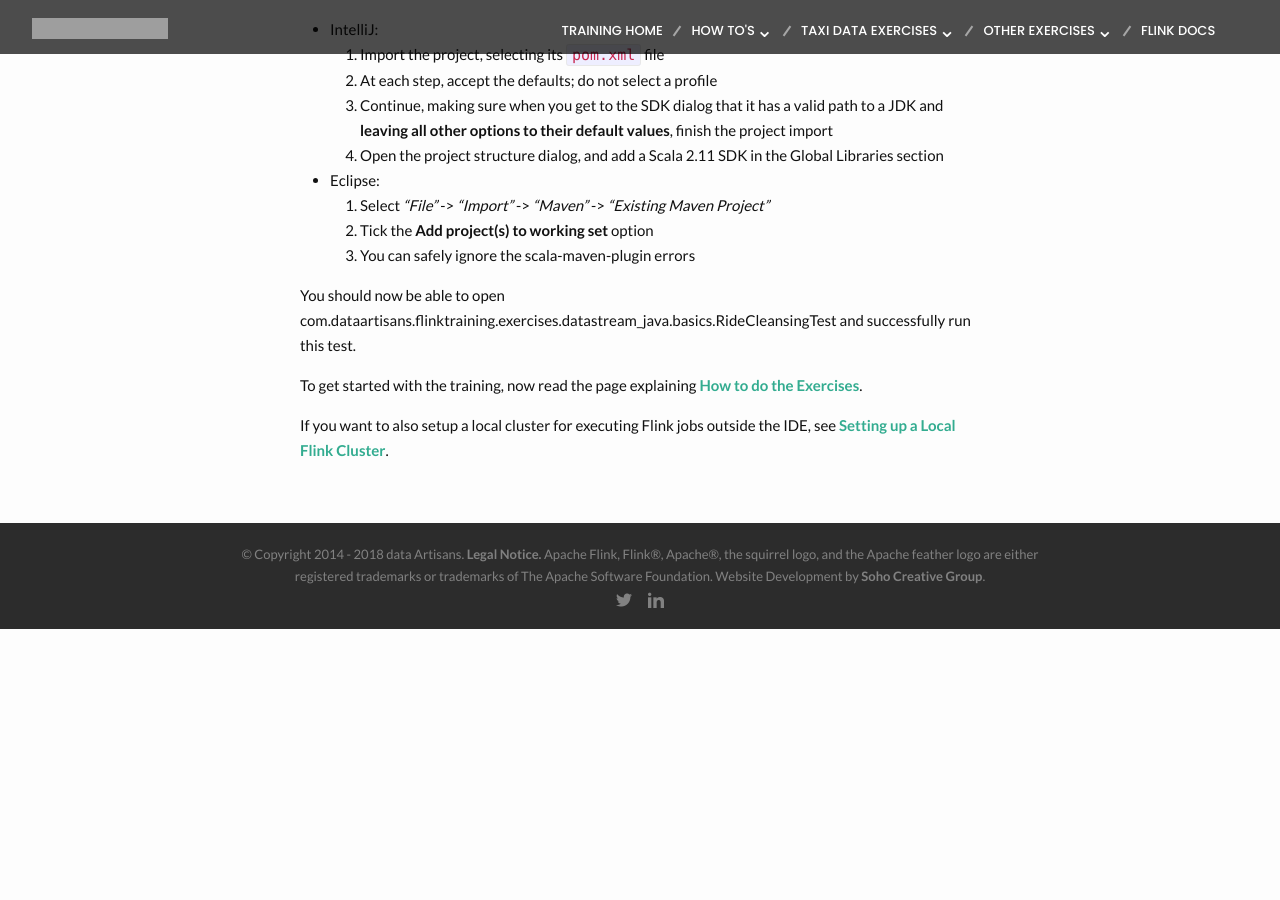
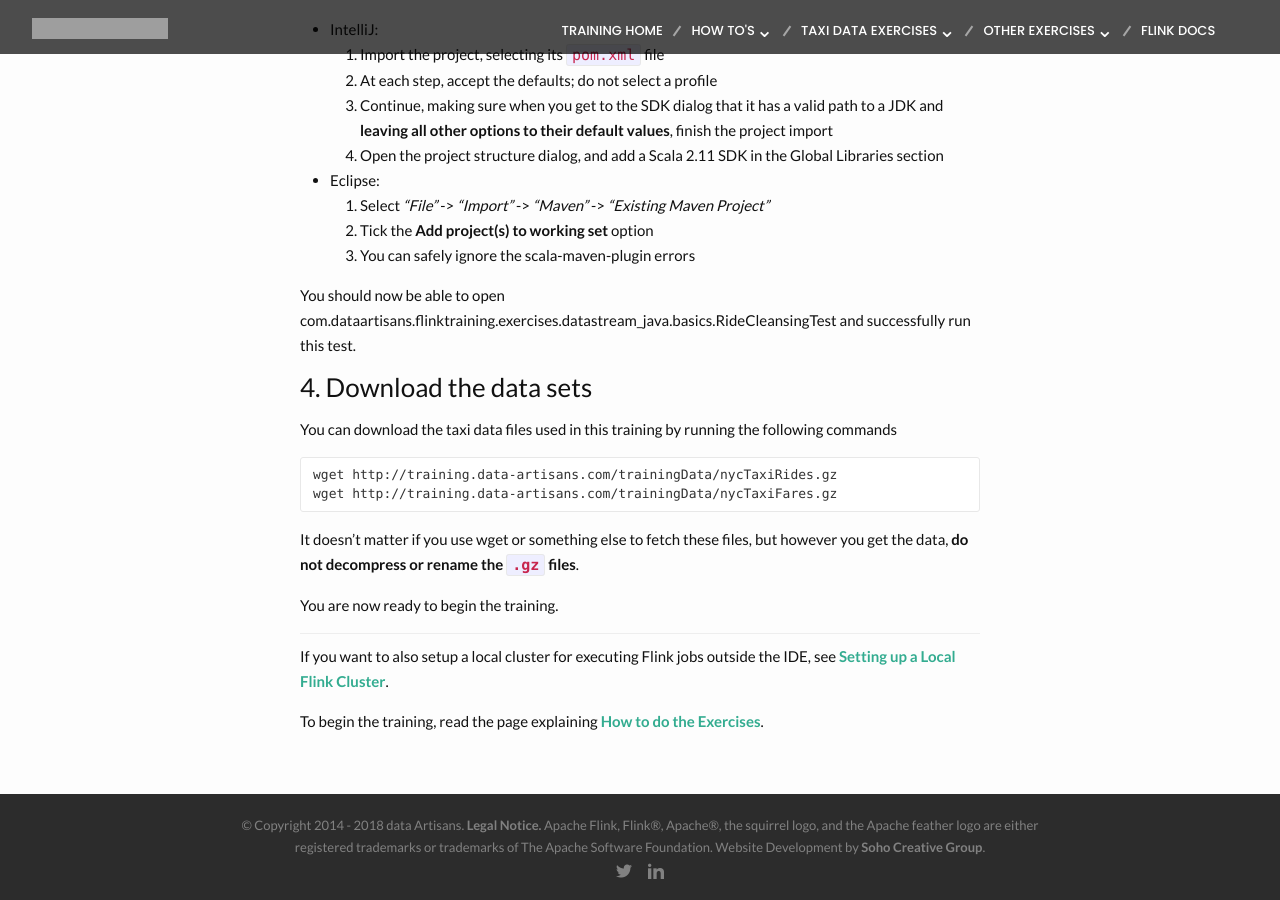
Before and after one commit to dataArtisans/flink-training-web, a Jekyll site: the page built from devEnvSetup.md, in a window 1280 px wide and 900 px high, scrolled down 1197 px. Built offline with Jekyll 4.4.1, drawn with Linux system fonts in a browser that asks for light colours; nearby versions of some CDN libraries; before the commit the page ends 1826 px from its top, so only the background shows below that; grey boxes are pictures that could not be loaded.

Commit message:
Made the setup instructions more self-contained.

```diff
--- a/devEnvSetup.md
+++ b/devEnvSetup.md
@@ -56,6 +56,21 @@ The project needs to be imported into your IDE.
 
 You should now be able to open com.dataartisans.flinktraining.exercises.datastream_java.basics.RideCleansingTest and successfully run this test.
 
-To get started with the training, now read the page explaining [How to do the Exercises]({{site.baseurl}}/howto-exercises.html).
+### 4. Download the data sets
+
+You can download the taxi data files used in this training by running the following commands
+
+~~~~
+wget http://training.data-artisans.com/trainingData/nycTaxiRides.gz
+wget http://training.data-artisans.com/trainingData/nycTaxiFares.gz
+~~~~
+
+It doesn't matter if you use wget or something else to fetch these files, but however you get the data, **do not decompress or rename the `.gz` files**.
+
+You are now ready to begin the training.
+
+<hr style="margin: 0 0 10px 0">
 
 If you want to also setup a local cluster for executing Flink jobs outside the IDE, see [Setting up a Local Flink Cluster]({{site.baseurl}}/localCluster.html).
+
+To begin the training, read the page explaining [How to do the Exercises]({{site.baseurl}}/howto-exercises.html).
```
Also changed, not shown: exercises/taxiData.md (+4 -4 lines), howto-exercises.md (+2 -2 lines).
